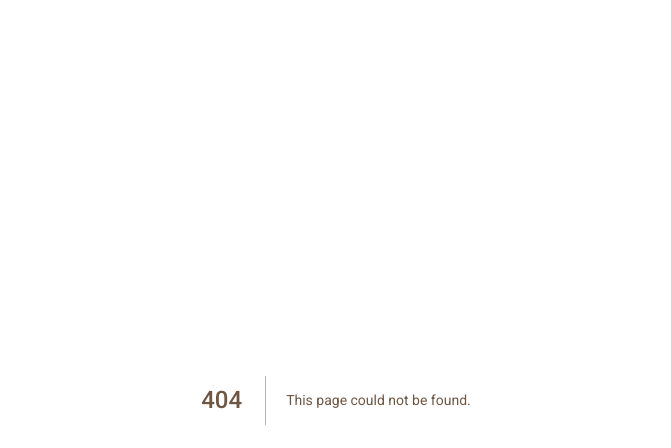
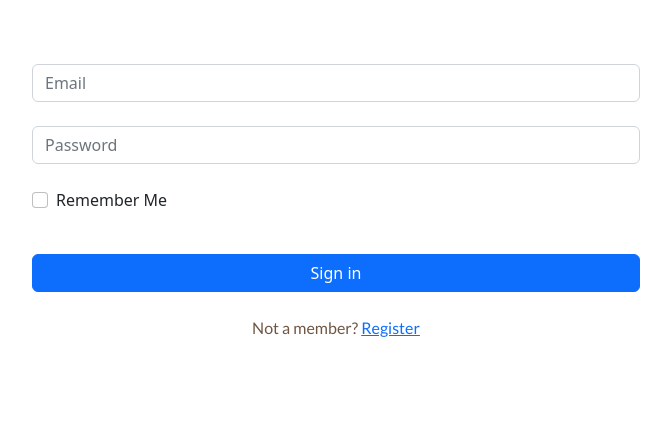
Before and after one commit to ekamid/nearby-adda-frontend, a Next.js app: page /login in a window 1280 px wide. Before the commit this address had no page. Shown: the top 448 px of the page, without its empty margins (304-975 px from the left). Built offline with nearby package versions, Linux system fonts and the light colour scheme.

Commit message:
basic login page design

```diff
--- a/package.json
+++ b/package.json
@@ -11,13 +11,17 @@
   "dependencies": {
     "@next/font": "13.2.3",
     "@reduxjs/toolkit": "^1.9.3",
+    "bootstrap": "^5.2.3",
     "eslint": "8.35.0",
     "eslint-config-next": "13.2.3",
+    "formik": "^2.2.9",
     "next": "13.2.3",
     "react": "18.2.0",
+    "react-bootstrap": "^2.7.2",
     "react-dom": "18.2.0",
     "react-draggable": "^4.4.5",
     "react-icons": "^4.8.0",
-    "react-redux": "^8.0.5"
+    "react-redux": "^8.0.5",
+    "yup": "^1.0.2"
   }
 }
--- a/src/components/MapContainer.js
+++ b/src/components/MapContainer.js
@@ -24,7 +24,6 @@ const MapContainer = ({ handleSelectedEvent }) => {
   const [loadMap, setLoadMap] = useState(false);
 
   useEffect(() => {
-    console.log(GOOGLE_MAP_API_KEY);
     loadGoogleMapScript(() => {
       setLoadMap(true);
     });
--- a/src/pages/_app.js
+++ b/src/pages/_app.js
@@ -1,4 +1,5 @@
 import "@/styles/globals.css";
+import "bootstrap/dist/css/bootstrap.min.css";
 
 import { store } from "@/app/store";
 import { Provider } from "react-redux";
--- a/src/pages/_document.js
+++ b/src/pages/_document.js
@@ -1,13 +1,15 @@
-import { Html, Head, Main, NextScript } from 'next/document'
+import { Html, Head, Main, NextScript } from "next/document";
 
 export default function Document() {
   return (
     <Html lang="en">
-      <Head />
+      <Head>
+        <meta name="viewport" content="initial-scale=1, width=device-width" />
+      </Head>
       <body>
         <Main />
         <NextScript />
       </body>
     </Html>
-  )
+  );
 }
--- /dev/null
+++ b/src/pages/login.js
@@ -0,0 +1,94 @@
+import React from "react";
+import { Container, Form, Button } from "react-bootstrap";
+
+import * as Yup from "yup";
+import { Formik } from "formik";
+
+const loginSchema = Yup.object().shape({
+  email: Yup.string().email().required(),
+  password: Yup.string().required(),
+});
+
+const LoginPage = () => {
+  return (
+    <Container className="p-3 my-5 d-flex flex-column w-50">
+      <Formik
+        validationSchema={loginSchema}
+        onSubmit={console.log}
+        initialValues={{
+          email: "",
+          password: "",
+        }}
+      >
+        {({
+          handleSubmit,
+          handleChange,
+          handleBlur,
+          values,
+          touched,
+          isValid,
+          errors,
+        }) => (
+          <Form noValidate onSubmit={handleSubmit}>
+            <Form.Group className="mb-4">
+              <Form.Control
+                placeholder="Email"
+                aria-label="Email"
+                name="email"
+                value={values.email}
+                onChange={handleChange}
+                isValid={touched.email && !errors.email}
+              />
+              <Form.Control.Feedback
+                className="text-danger"
+                type={errors.email ? "invalid" : "valid"}
+              >
+                {errors.email}
+              </Form.Control.Feedback>
+            </Form.Group>
+            <Form.Group className="mb-4">
+              <Form.Control
+                placeholder="Password"
+                aria-label="Password"
+                type="password"
+                name="password"
+                value={values.password}
+                onChange={handleChange}
+                isValid={touched.password && !errors.password}
+              />
+              <Form.Control.Feedback
+                className="text-danger"
+                type={errors.password ? "invalid" : "valid"}
+              >
+                {errors.password}
+              </Form.Control.Feedback>
+            </Form.Group>
+
+            <div className="d-flex justify-content-between mb-4">
+              <Form.Group className="mb-3">
+                <Form.Check
+                  required
+                  name="rememberMe"
+                  label="Remember Me"
+                  feedbackType="invalid"
+                />
+              </Form.Group>
+            </div>
+
+            <Button type="submit" className="mb-4">
+              Sign in
+            </Button>
+
+            <div className="text-center">
+              <p>
+                Not a member? <a href="#!">Register</a>
+              </p>
+            </div>
+          </Form>
+        )}
+      </Formik>
+    </Container>
+  );
+};
+
+export default LoginPage;
--- a/src/styles/globals.css
+++ b/src/styles/globals.css
@@ -47,6 +47,13 @@ button {
   flex-direction: row;
   max-height: 100vh;
   overflow: hidden;
+}
+
+
+/* bootstrap rewrite  */
+
+.invalid-feedback {
+  display: inline-block !important;
 }
 
 /* sidebar event container */
```
Also changed, not shown: 2 other files (tests, documents, lock files or other folders).
